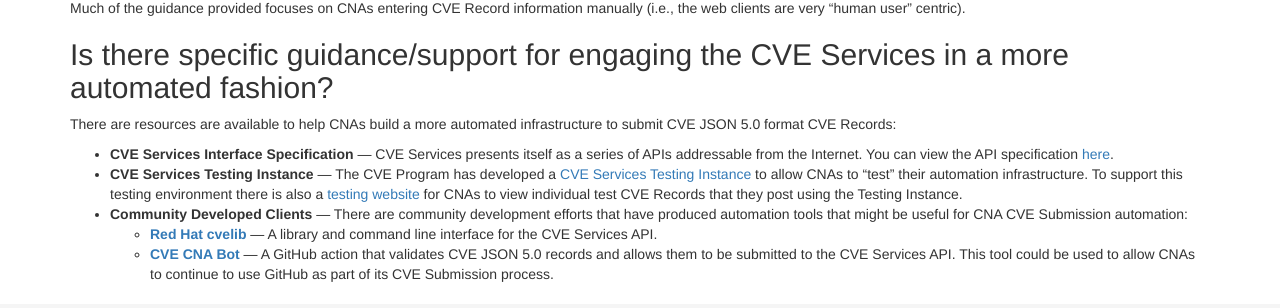
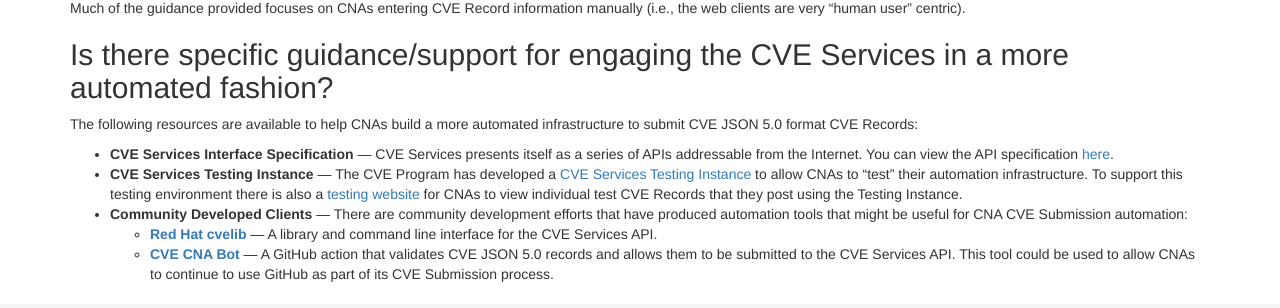
Before and after one commit to CVEProject/cveproject.github.io, a Jekyll site: the page built from cvelist-github-pilot-deprecation-faqs.md, in a window 1280 px wide. Shown: the part 1124-1432 px from the top of the page. Built offline with Jekyll 4.4.1, drawn with Linux system fonts in a browser that asks for light colours; nearby versions of some CDN libraries.

Commit message:
Update cvelist-github-pilot-deprecation-faqs.md

```diff
--- a/cvelist-github-pilot-deprecation-faqs.md
+++ b/cvelist-github-pilot-deprecation-faqs.md
@@ -32,7 +32,7 @@ Much of the guidance provided focuses on CNAs entering CVE Record information ma
 
 ## Is there specific guidance/support for engaging the CVE Services in a more automated fashion?
 
-There are resources are available to help CNAs build a more automated infrastructure to submit CVE JSON 5.0 format CVE Records:
+The following resources are available to help CNAs build a more automated infrastructure to submit CVE JSON 5.0 format CVE Records:
 
   <ul>
     <li><strong>CVE Services Interface Specification</strong> &mdash; CVE Services presents itself as a series of APIs addressable from the Internet. You can view the API specification <a href="https://cveawg.mitre.org/api-docs/">here</a>.</li>
```
